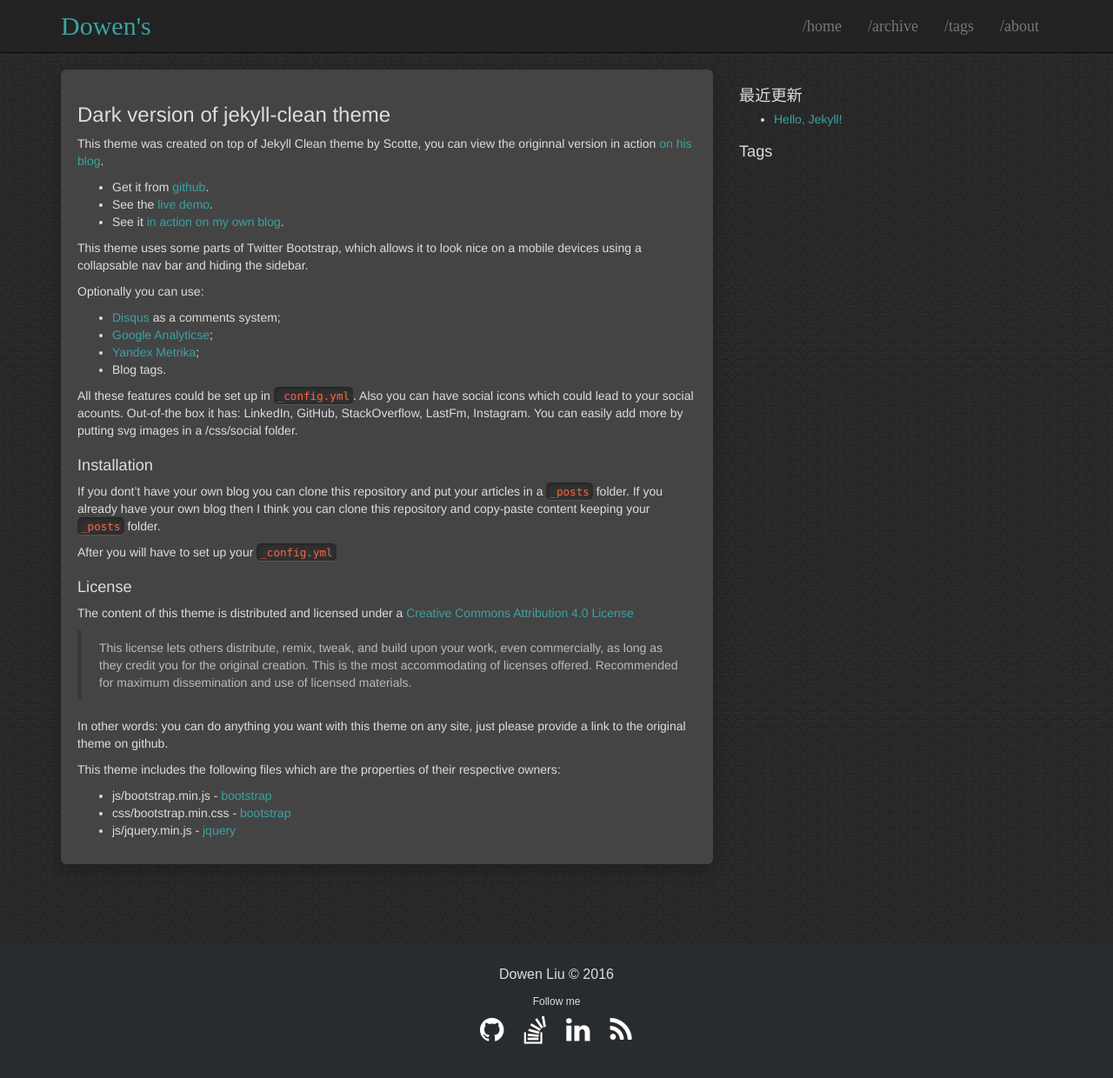
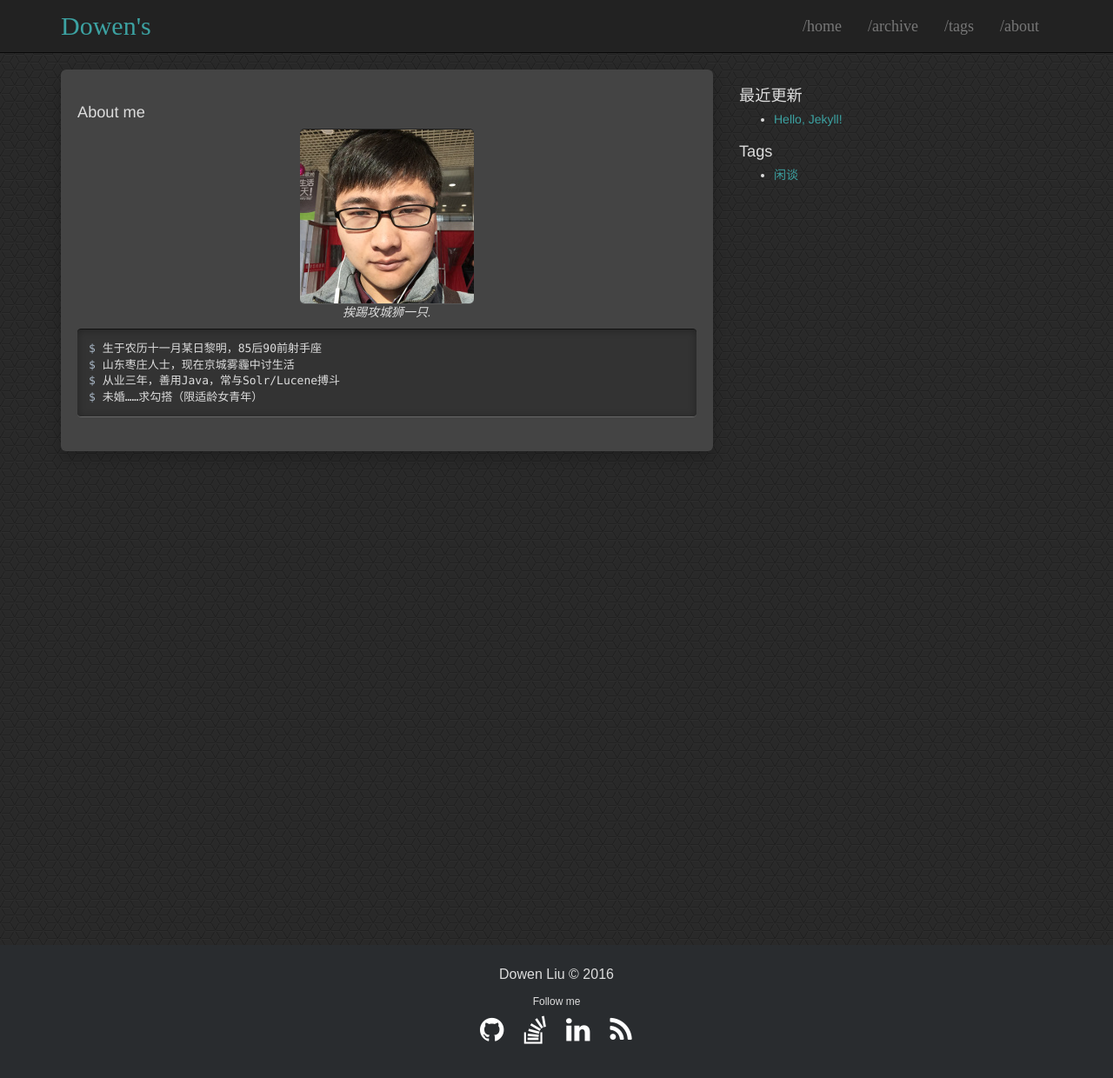
Before and after one commit to dowenliu-xyz/dowenliu-xyz.github.io, a Jekyll site: the page built from about.md, in a window 1280 px wide and 1264 px high. Shown: the top 1240 px of the window at 87% size. Built offline with Jekyll 4.4.1, drawn with Linux system fonts in a browser that asks for light colours.

Commit message:
about me

```diff
--- a/_config.yml
+++ b/_config.yml
@@ -20,6 +20,7 @@ social:
 
 # Google Analytics key, leave blank to ignore
 google_analytics_key: UA-71936110-1
+# google_analytics_key:
 # Yandex metrika (https://metrica.yandex.com/) leave blanc to ignore or put true to use
 yandex_metrica:
 
--- a/_posts/2016-01-02-welcome-to-jekyll.markdown
+++ b/_posts/2016-01-02-welcome-to-jekyll.markdown
@@ -2,6 +2,7 @@
 layout: post
 title:  "Hello, Jekyll!"
 comments: false
+tags: 闲谈
 ---
 # Hello, World! And, hello, Jekyll.
 折腾了一天把Jekyll弄起来了，配了[jekyll-clean-dark](https://github.com/streetturtle/jekyll-clean-dark) Jekyll主题，About页面还没写好。。。
--- a/about.md
+++ b/about.md
@@ -3,51 +3,12 @@ layout: page
 title: About
 ---
 
-### Dark version of jekyll-clean theme
+# About me
 
-This theme was created on top of Jekyll Clean theme by Scotte, you can view the originnal version in action [on his blog](https://scotte.github.io).
-
-* Get it from [github](https://github.com/streetturtle/jekyll-clean-dark).
-* See the [live demo](http://pavelmakhov.com/jekyll-clean-dark).
-* See it [in action on my own blog](http://pavelmakhov.com).
-
-This theme uses some parts of Twitter Bootstrap, which allows it to look nice on a mobile devices using a collapsable nav bar and hiding the
-sidebar.
-
-Optionally you can use:
-
- - [Disqus](http://disqus.com) as a comments system;
- - [Google Analyticse](http://www.google.com/analytics/);
- - [Yandex Metrika](http://metrica.yandex.com);
- - Blog tags.
-
-All these features could be set up in `_config.yml`. Also you can have social icons which could lead to your social acounts. Out-of-the box it has: LinkedIn, GitHub, StackOverflow, LastFm, Instagram. You can easily add more by putting svg images in a /css/social folder.
-
-Installation
-==
-
-If you dont't have your own blog you can clone this repository and put your articles in a `_posts` folder.
-If you already have your own blog then I think you can clone this repository and copy-paste content keeping your `_posts` folder.
-
-After you will have to set up your `_config.yml`
-
-License
-=======
-
-The content of this theme is distributed and licensed under a
-[Creative Commons Attribution 4.0 License](https://creativecommons.org/licenses/by/4.0/legalcode)
-
->This license lets others distribute, remix, tweak, and build upon your work,
->even commercially, as long as they credit you for the original creation. This
->is the most accommodating of licenses offered. Recommended for maximum
->dissemination and use of licensed materials.
-
-In other words: you can do anything you want with this theme on any site, just please
-provide a link to the original theme on github.
-
-This theme includes the following files which are the properties of their
-respective owners:
-
-* js/bootstrap.min.js - [bootstrap](http://getbootstrap.com)
-* css/bootstrap.min.css - [bootstrap](http://getbootstrap.com)
-* js/jquery.min.js - [jquery](https://jquery.com)
+![portrait]({{ site.baseurl | prepend:site.url}}/images/portrait/portrait20150101.JPG){: .center-image }*挨踢攻城狮一只.*
+{% highlight Bash shell scripts %}
+$ 生于农历十一月某日黎明，85后90前射手座
+$ 山东枣庄人士，现在京城雾霾中讨生活
+$ 从业三年，善用Java，常与Solr/Lucene搏斗
+$ 未婚……求勾搭（限适龄女青年）
+{% endhighlight %}
```
Also changed, not shown: tag/闲谈/index.html (added, +158 -0 lines), images/portrait/portrait20150101.JPG (added).
